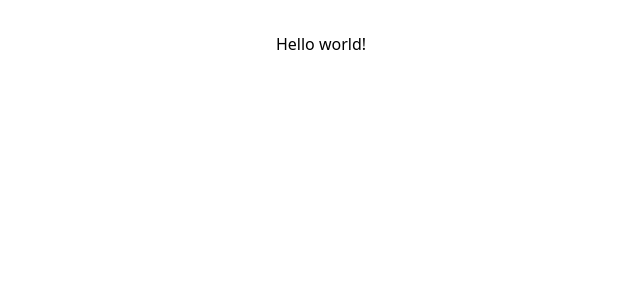
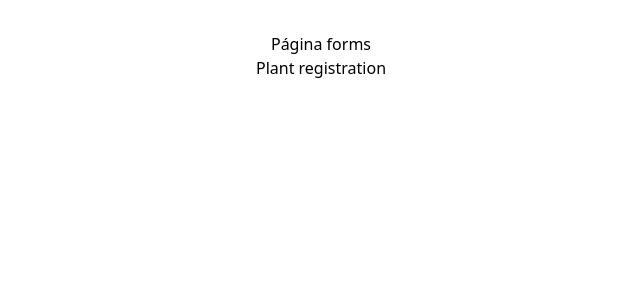
Before and after one commit to KAndrade-SP/Desafio2-Semana8, a React (Vite) app: page / in a window 1280 px wide. Shown: the top 300 px of the page, without its empty margins (319-959 px from the left). Built offline with nearby package versions, Linux system fonts and the light colour scheme.

Commit message:
build: initial files construction form

```diff
--- a/src/App.tsx
+++ b/src/App.tsx
@@ -1,12 +1,11 @@
+import PlantsFormPage from "./pages/PlantsFormPage/PlantsFormPage";
 import './App.css'
 
 function App() {
-
   return (
     <>
-      <h1 className="text-3xl font-bold">
-        Hello world!
-      </h1>
+    <h1>Página forms</h1>
+    <PlantsFormPage/>
     </>
   )
 }
--- a/src/pages/PlantsFormPage/PlantsFormPage.tsx
+++ b/src/pages/PlantsFormPage/PlantsFormPage.tsx
@@ -2,7 +2,12 @@ import React from 'react'
 
 const PlantsFormPage = () => {
   return (
-    <div>PlantsFormPage</div>
+    <div>
+      <div><h1>Plant registration</h1></div>
+      <div>
+
+      </div>
+    </div>
   )
 }
 
```
